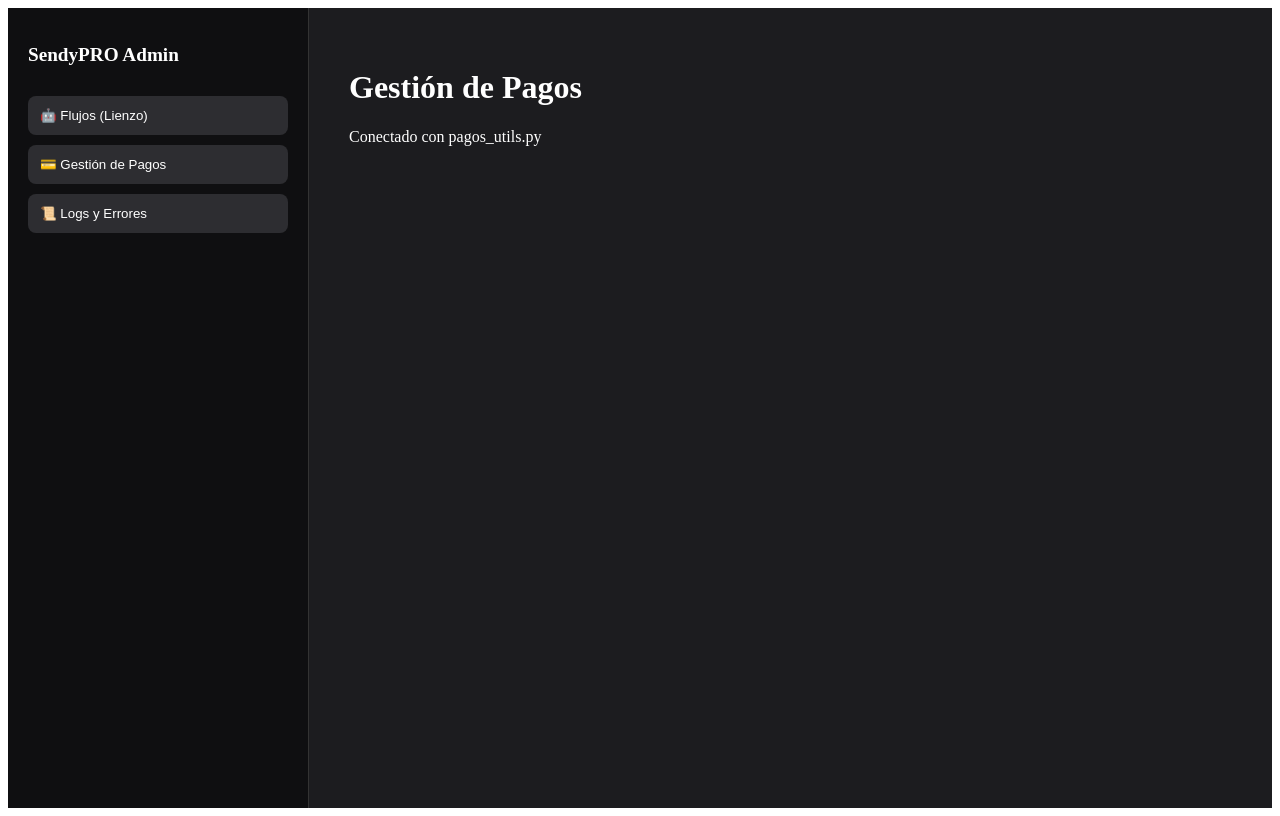
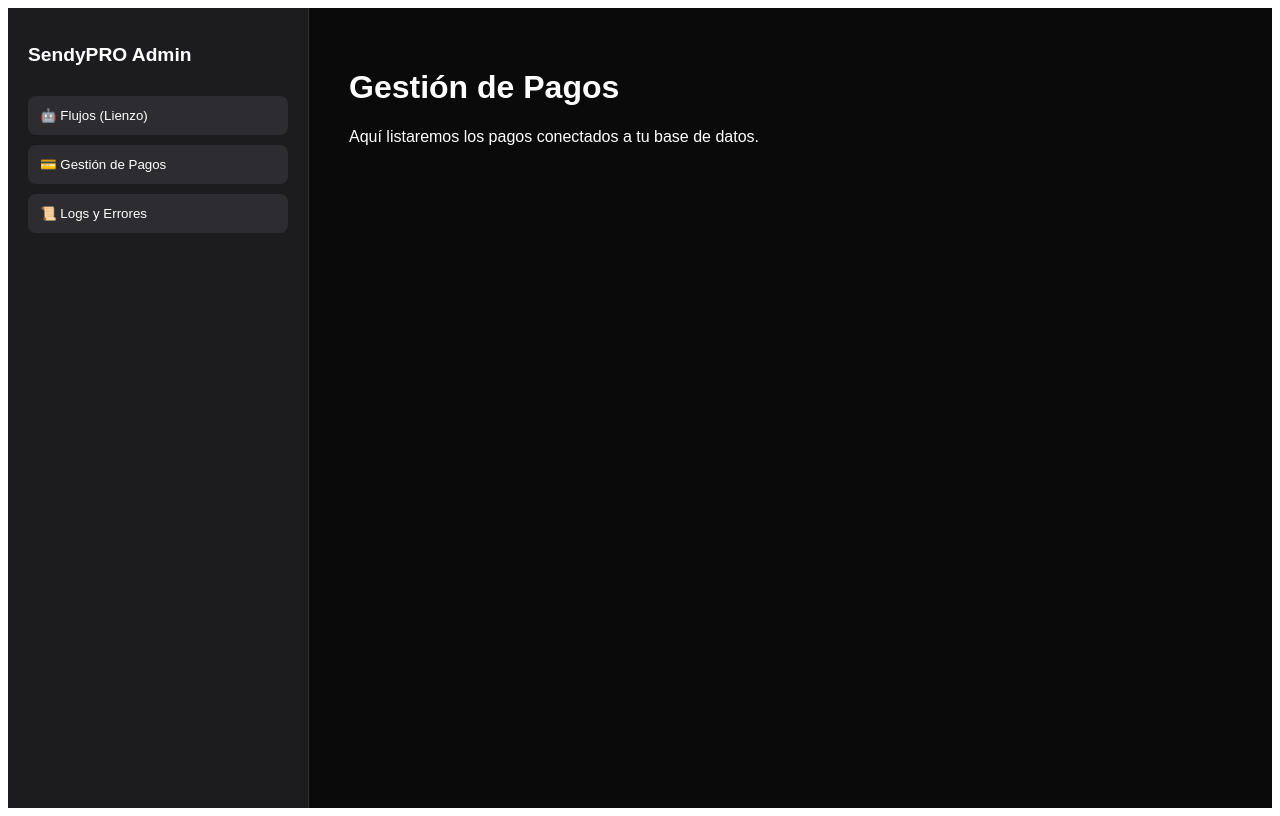
Before and after one commit to najelo/bot-whatsapp-admin, a Next.js app in the folder web/: page / in a window 1280 px wide. Both pictures are taken after a click on the button "💳 Gestión de Pagos". Built offline with nearby package versions, Linux system fonts and the light colour scheme.

Commit message:
Update page.js

```diff
--- a/web/app/page.js
+++ b/web/app/page.js
@@ -1,22 +1,25 @@
 'use client';
 import React, { useState, useCallback } from 'react';
-import ReactFlow, { Background, Controls, applyNodeChanges, addEdge, MiniMap } from 'reactflow';
+import ReactFlow, { Background, Controls, applyNodeChanges, applyEdgeChanges, addEdge, MiniMap } from 'reactflow';
 import 'reactflow/dist/style.css';
 
 export default function Home() {
   const [activeView, setActiveView] = useState('flow-builder');
+
+  // Estado para el Lienzo
   const [nodes, setNodes] = useState([{ id: '1', data: { label: 'Inicio' }, position: { x: 250, y: 50 } }]);
   const [edges, setEdges] = useState([]);
 
-  // Lógica del Lienzo
+  // Lógica para manejar el lienzo
   const onNodesChange = useCallback((changes) => setNodes((nds) => applyNodeChanges(changes, nds)), []);
   const onConnect = useCallback((params) => setEdges((eds) => addEdge(params, eds)), []);
 
+  // Renderizado dinámico de la vista central
   const renderView = () => {
     switch (activeView) {
       case 'flow-builder':
         return (
-          <div style={{ flexGrow: 1, position: 'relative', background: '#0a0a0b' }}>
+          <div style={{ flexGrow: 1, position: 'relative' }}>
             <ReactFlow nodes={nodes} edges={edges} onNodesChange={onNodesChange} onConnect={onConnect}>
               <Background color="#333" />
               <Controls />
@@ -25,18 +28,18 @@ export default function Home() {
           </div>
         );
       case 'pagos':
-        return <div style={{ padding: '40px', color: 'white' }}><h1>Gestión de Pagos</h1><p>Conectado con pagos_utils.py</p></div>;
+        return <div style={{ padding: '40px', color: 'white' }}><h1>Gestión de Pagos</h1><p>Aquí listaremos los pagos conectados a tu base de datos.</p></div>;
       case 'logs':
-        return <div style={{ padding: '40px', color: 'white' }}><h1>Logs del Sistema</h1><p>Historial y errores</p></div>;
+        return <div style={{ padding: '40px', color: 'white' }}><h1>Logs y Errores</h1><p>Historial de actividad del bot.</p></div>;
       default:
-        return <div>Seleccione una opción</div>;
+        return <div style={{ padding: '40px', color: 'white' }}>Seleccione una opción</div>;
     }
   };
 
   return (
-    <div style={{ display: 'flex', height: '100vh', background: '#1c1c1f' }}>
+    <div style={{ display: 'flex', height: '100vh', background: '#0a0a0b', fontFamily: 'sans-serif' }}>
       {/* Sidebar Profesional */}
-      <aside style={{ width: '260px', background: '#0f0f11', borderRight: '1px solid #333', display: 'flex', flexDirection: 'column', padding: '20px' }}>
+      <aside style={{ width: '260px', background: '#1c1c1f', borderRight: '1px solid #333', padding: '20px' }}>
         <h2 style={{ color: 'white', fontSize: '1.2rem', marginBottom: '30px' }}>SendyPRO Admin</h2>
 
         <div style={{ display: 'flex', flexDirection: 'column', gap: '10px' }}>
@@ -46,12 +49,12 @@ export default function Home() {
         </div>
       </aside>
 
-      {/* Área Principal */}
+      {/* Contenido Dinámico */}
       {renderView()}
     </div>
   );
 }
 
 const navStyle = {
-  background: '#2d2d31', color: 'white', border: 'none', padding: '12px', textAlign: 'left', borderRadius: '8px', cursor: 'pointer'
+  background: '#2d2d31', color: 'white', border: 'none', padding: '12px', textAlign: 'left', borderRadius: '8px', cursor: 'pointer', transition: '0.3s'
 };
```
